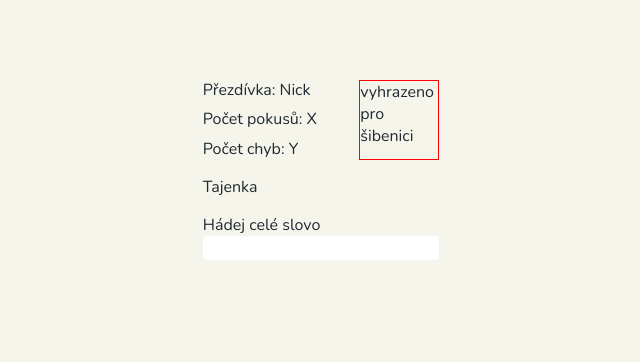
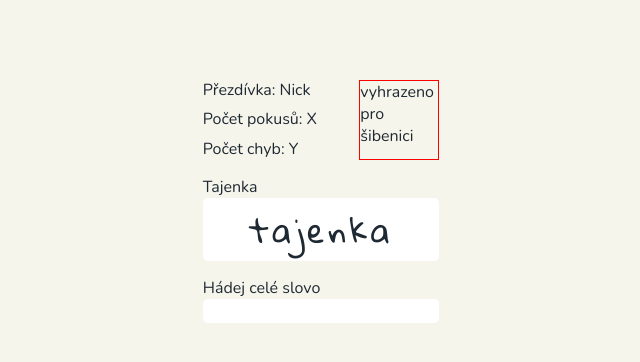
Before and after one commit to ImuneGH/hangman, a React (Vite) app: page /game in a window 1280 px wide. Shown: the top 362 px of the page, without its empty margins (319-959 px from the left). Built offline with nearby package versions, Linux system fonts and the light colour scheme.

Commit message:
feat: komponenta solution vytvořena

```diff
--- a/src/components/Solution.tsx
+++ b/src/components/Solution.tsx
@@ -4,6 +4,7 @@ const Solution = () => {
   return (
     <div className="solution">
       <h3>Tajenka</h3>
+      <div className="the-word">tajenka</div>
     </div>
   );
 };
--- a/src/css/components/solution.css
+++ b/src/css/components/solution.css
@@ -1,3 +1,12 @@
 .the-word {
+  display: flex;
+  justify-content: center;
+  align-items: center;
+
+  background-color: var(--card-bg-color);
+  border-radius: 0.3rem;
+
   font-family: "Gloria Hallelujah", cursive;
+  font-size: 2rem;
+  letter-spacing: 0.2rem;
 }
```
